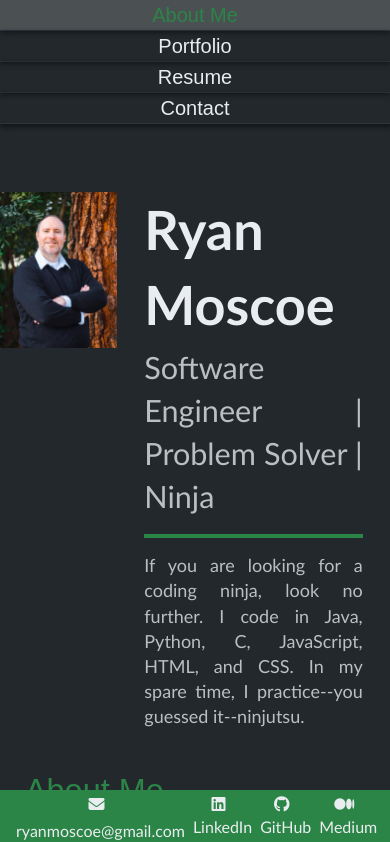
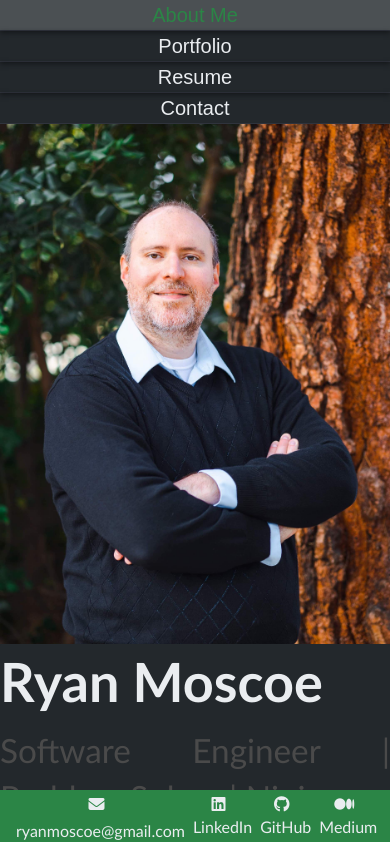
Before and after one commit to rmoscoe/my-portfolio, a React app: page / in a window 390 px wide. Shown: the top 842 px of the page. Built offline with nearby package versions, Linux system fonts and the light colour scheme.

Commit message:
collapse hero on mobile

```diff
--- a/src/App.js
+++ b/src/App.js
@@ -15,12 +15,22 @@ function App() {
     <>
       <Header currentPage={currentPage} handlePageChange={handlePageChange} />
       <main>
-        <section id="hero">
-          <img className="hero-img" src="./images/Headshot_rectangular.jpg" id="headshot"
+          <div className="is-hidden-tablet">
+            <div className="image-container">
+              <img className="headshot" src="./images/Headshot_rectangular.jpg"
+                alt="professional headshot" />
+            </div>
+            <div className="card is-overlay is-align-self-center has-background-transparent">
+              <h1 className="has-background-transparent">Ryan Moscoe</h1>
+              <p className="headline has-background-transparent">Software Engineer | Problem Solver | Ninja</p>
+            </div>
+          </div>
+          <section id="hero" className="is-hidden-mobile">
+            <img className="hero-img headshot" src="./images/Headshot_rectangular.jpg"
               alt="professional headshot" />
             <aside id="hook">
               <h1>Ryan Moscoe</h1>
-            <p id="headline">Software Engineer | Problem Solver | Ninja</p>
+              <p className="headline">Software Engineer | Problem Solver | Ninja</p>
               <p>If you are looking for a coding ninja, look no further. I code in Java, Python, C, JavaScript, HTML, and CSS. In my spare time, I practice--you guessed it--ninjutsu.</p>
             </aside>
           </section>
--- a/src/assets/css/style.css
+++ b/src/assets/css/style.css
@@ -32,7 +32,7 @@ body {
 }
 
 #hero {
-    display:flex !important;
+    display:flex;
     align-items:flex-start !important;
     margin-bottom:2% !important;
     padding-top:60px !important;
@@ -65,7 +65,7 @@ aside p {
     padding-top:7% !important;
 }
 
-#headline {
+.headline {
     font-size:185% !important;
     padding-top:1% !important;
     padding-bottom:7% !important;
@@ -100,6 +100,10 @@ h3 {
     /* border-bottom:3px solid var(--other-accent-color) !important; */
     z-index:2 !important;
     /* position:relative !important; */
+}
+
+.has-background-transparent {
+    background-color: transparent !important;
 }
 
 /* Styling the various states for the links on the page. */
```
Lines whose indentation alone changed are shown as unchanged.
